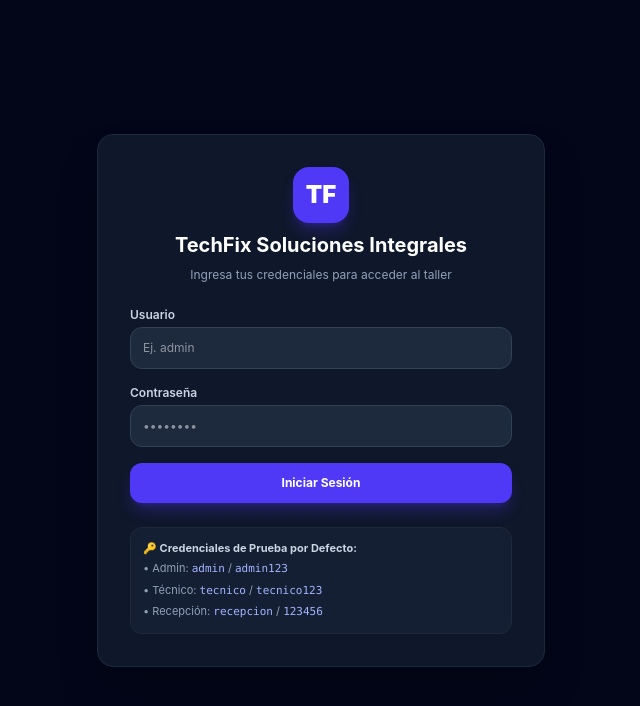
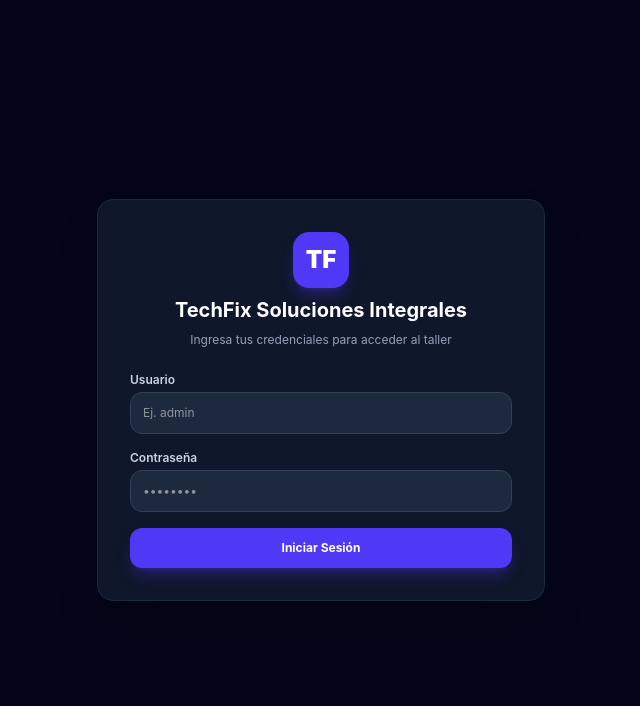
Before and after one commit to deluxesys/deluxesys, a React (Vite) app: page / in a window 1280 px wide. Shown: the top 706 px of the page, without its empty margins (319-959 px from the left). Built offline with nearby package versions, Linux system fonts and the light colour scheme.

Commit message:
Eliminar cuadro de credenciales del login

```diff
--- a/src/App.jsx
+++ b/src/App.jsx
@@ -321,12 +321,6 @@ function LoginScreen() {
           </button>
         </form>
 
-        <div className="bg-slate-800/50 p-3 rounded-xl border border-slate-800 text-[11px] text-slate-400 space-y-1">
-          <p className="font-bold text-slate-300">🔑 Credenciales de Prueba por Defecto:</p>
-          <p>• Admin: <span className="text-indigo-300 font-mono">admin</span> / <span className="text-indigo-300 font-mono">admin123</span></p>
-          <p>• Técnico: <span className="text-indigo-300 font-mono">tecnico</span> / <span className="text-indigo-300 font-mono">tecnico123</span></p>
-          <p>• Recepción: <span className="text-indigo-300 font-mono">recepcion</span> / <span className="text-indigo-300 font-mono">123456</span></p>
-        </div>
       </div>
     </div>
   );
```
